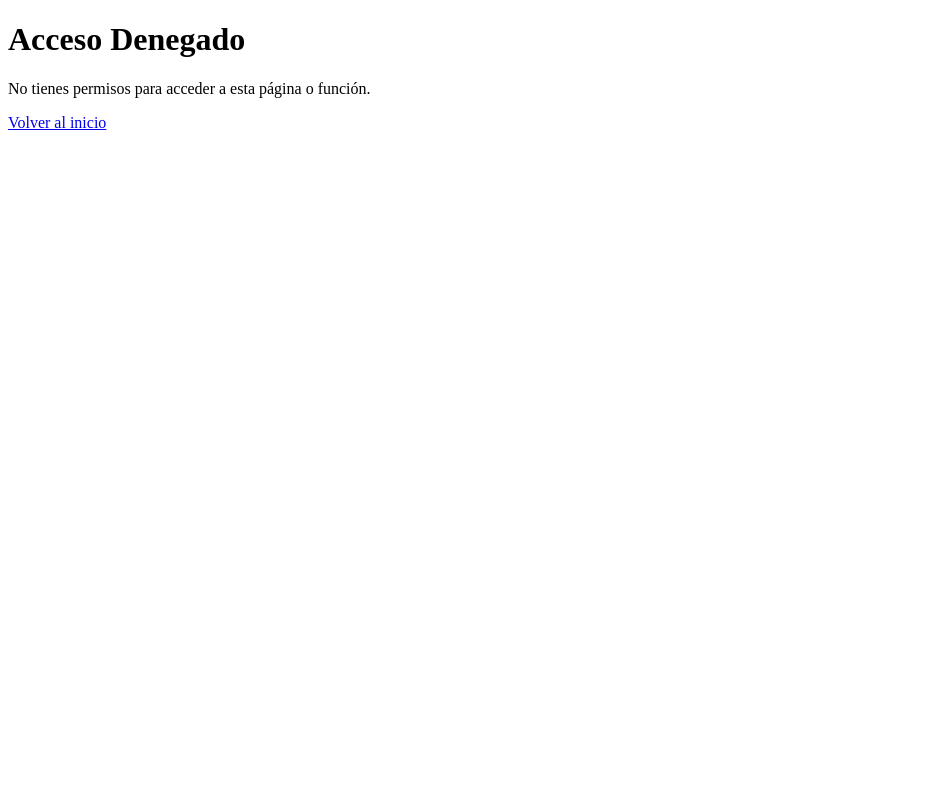
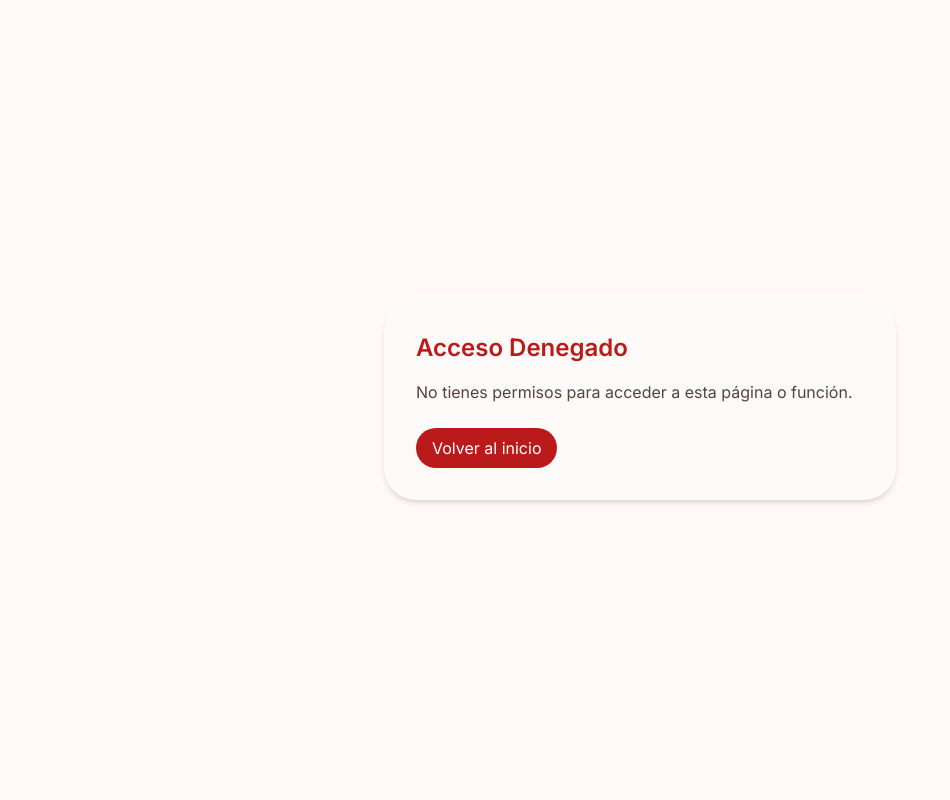
Before and after one commit to crespitosoff/CoffeePOS, a Python web app: template app/templates/errors/403.html in a window 1280 px wide. Shown: the whole page, without its empty margins (0-950 px from the left). Run offline with Jinja, Linux system fonts and the light colour scheme; the template is opened without the code that fills it, so the values that code supplies are empty; some libraries are stand-ins or nearby versions.

Commit message:
feat: add custom 403 forbidden error page template

```diff
--- a/app/templates/errors/403.html
+++ b/app/templates/errors/403.html
@@ -1,18 +1,21 @@
-<!DOCTYPE html>
-<html lang="es">
-<head>
-    <meta charset="UTF-8">
-    <title>Acceso Denegado</title>
-</head>
-<body>
-    <div class="flex min-h-screen items-center justify-center bg-surface p-4 text-on-surface">
-        <div class="max-w-lg w-full bg-surface-container-low p-8 rounded-lg shadow-md">
-            <h1 class="text-2xl font-semibold mb-4">Acceso Denegado</h1>
-            <p class="text-on-surface-variant mb-6">No tienes permisos para acceder a esta página o función.</p>
-            <a href="{{ url_for('auth.login') }}" class="text-primary hover:text-primary-container hover:bg-primary-container/8 rounded-md px-4 py-2">
-                Volver al inicio
-            </a>
-        </div>
+{% extends "layout/base.html" %}
+
+{% block title %}Acceso Denegado{% endblock %}
+
+{% block content %}
+<div class="min-h-screen w-full flex flex-col items-center justify-center bg-surface p-4 text-on-surface">
+    <div class="max-w-lg w-full bg-surface-container-low p-8 rounded-lg shadow-md">
+        <h1 class="text-2xl font-semibold mb-4 text-error">Acceso Denegado</h1>
+        <p class="text-on-surface-variant mb-6">No tienes permisos para acceder a esta página o función.</p>
+        {% if is_authenticated %}
+        <button class="bg-primary text-on-primary rounded-lg px-4 py-2">
+            <a href="{{ url_for('pos.dashboard') }}">Volver al inicio</a>
+        </button>
+        {% else %}
+        <button class="bg-error text-on-error rounded-lg px-4 py-2">
+            <a href="{{ url_for('auth.login') }}">Volver al inicio</a>
+        </button>
+        {% endif %}
     </div>
-</body>
-</html>
+</div>
+{% endblock %}
```
